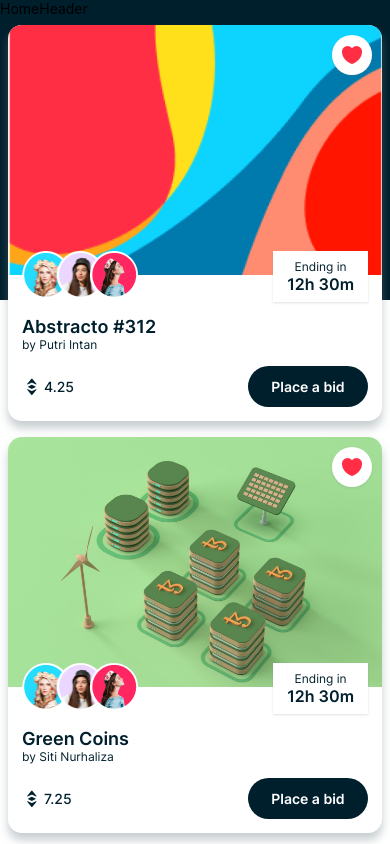
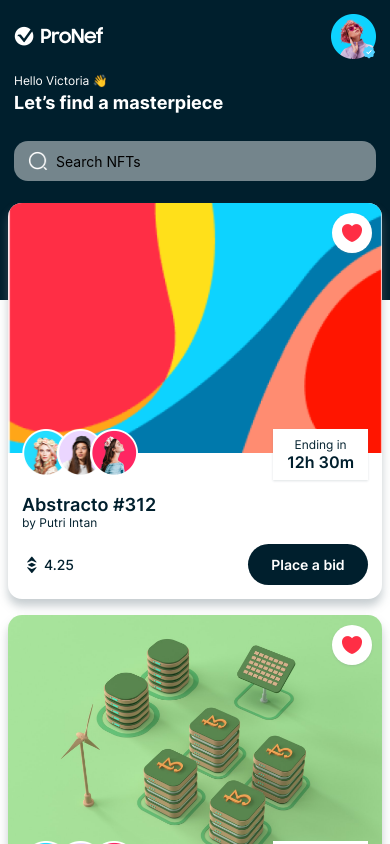
Before and after one commit to answebdev/mobile-app, a React Native app in the folder nft-app/: screen /Home in a window 390 px wide. Shown: the top 844 px of the page. Built offline with nearby package versions, Linux system fonts and the light colour scheme.

Commit message:
add header component

```diff
--- a/nft-app/components/Button.js
+++ b/nft-app/components/Button.js
@@ -53,5 +53,3 @@ export const RectButton = ({ minWidth, fontSize, handlePress, ...props }) => {
     </TouchableOpacity>
   );
 };
-
-// Stopped at: 1:16:40
--- a/nft-app/components/HomeHeader.js
+++ b/nft-app/components/HomeHeader.js
@@ -1,10 +1,96 @@
-import { View, Text } from 'react-native';
 import React from 'react';
+import { View, Text, Image, TextInput } from 'react-native';
 
-const HomeHeader = () => {
+import { COLORS, FONTS, SIZES, assets } from '../constants';
+
+const HomeHeader = ({ onSearch }) => {
   return (
-    <View>
-      <Text>HomeHeader</Text>
+    <View
+      style={{
+        backgroundColor: COLORS.primary,
+        padding: SIZES.font,
+      }}
+    >
+      <View
+        style={{
+          flexDirection: 'row',
+          justifyContent: 'space-between',
+          alignItems: 'center',
+        }}
+      >
+        <Image
+          source={assets.logo}
+          resizeMode='contain'
+          style={{ width: 90, height: 25 }}
+        />
+
+        <View style={{ width: 45, height: 45 }}>
+          <Image
+            source={assets.person01}
+            resizeMode='contain'
+            style={{ width: '100%', height: '100%' }}
+          />
+          <Image
+            source={assets.badge}
+            resizeMode='contain'
+            style={{
+              position: 'absolute',
+              width: 15,
+              height: 15,
+              bottom: 0,
+              right: 0,
+            }}
+          />
+        </View>
+      </View>
+
+      <View style={{ marginVertical: SIZES.font }}>
+        <Text
+          style={{
+            fontFamily: FONTS.regular,
+            fontSize: SIZES.small,
+            color: COLORS.white,
+          }}
+        >
+          Hello Victoria 👋
+        </Text>
+
+        <Text
+          style={{
+            fontFamily: FONTS.bold,
+            fontSize: SIZES.large,
+            color: COLORS.white,
+            marginTop: SIZES.base / 2,
+          }}
+        >
+          Let’s find a masterpiece
+        </Text>
+      </View>
+
+      <View style={{ marginTop: SIZES.font }}>
+        <View
+          style={{
+            width: '100%',
+            borderRadius: SIZES.font,
+            backgroundColor: COLORS.gray,
+            flexDirection: 'row',
+            alignItems: 'center',
+            paddingHorizontal: SIZES.font,
+            paddingVertical: SIZES.small - 2,
+          }}
+        >
+          <Image
+            source={assets.search}
+            resizeMode='contain'
+            style={{ width: 20, height: 20, marginRight: SIZES.base }}
+          />
+          <TextInput
+            placeholder='Search NFTs'
+            style={{ flex: 1 }}
+            onChangeText={onSearch}
+          />
+        </View>
+      </View>
     </View>
   );
 };
```
